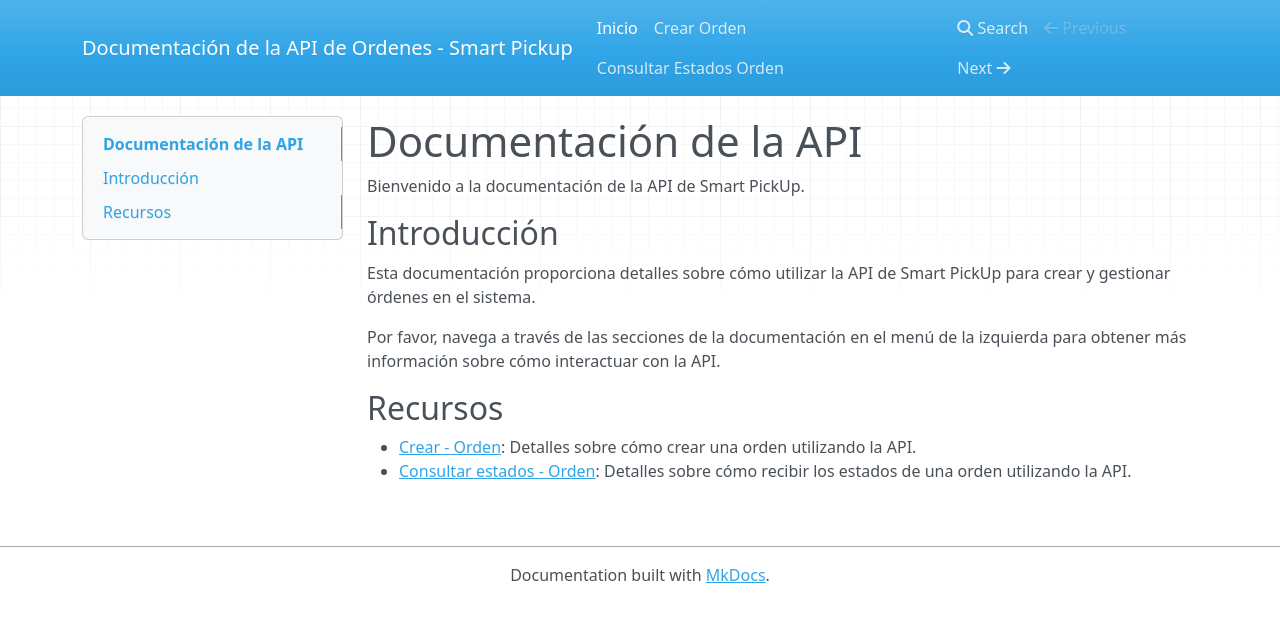
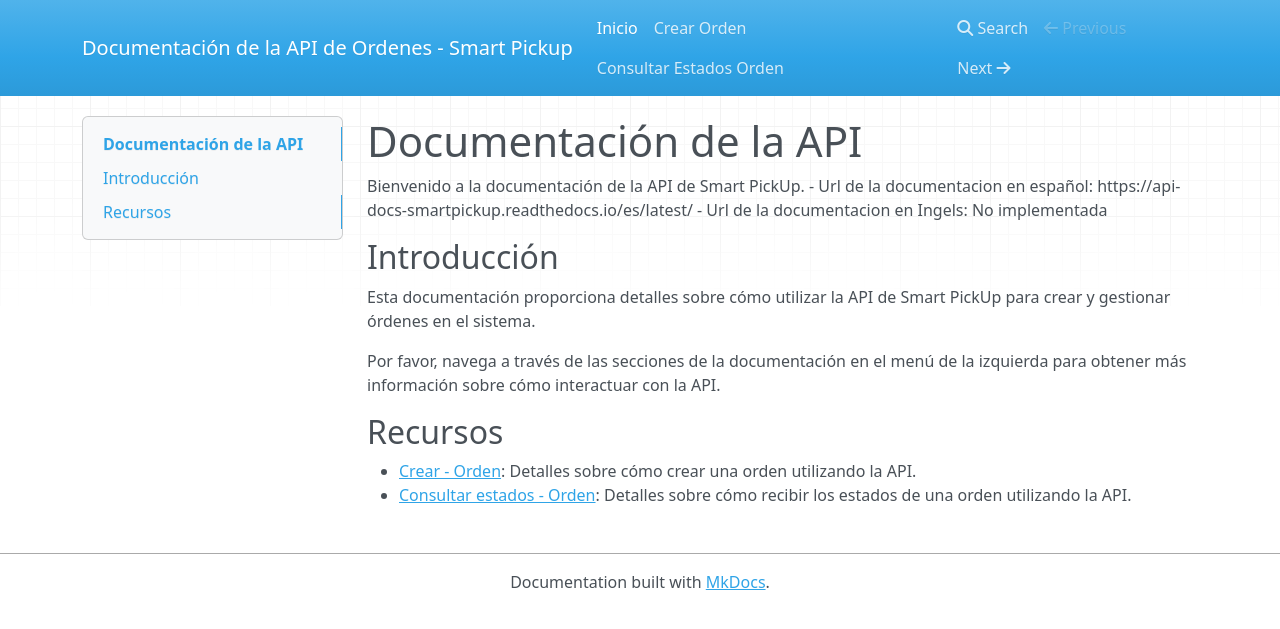
Before and after one commit to andresgmg/docs-smartpickup, an MkDocs documentation site: the page built from docs/index.md, in a window 1280 px wide. Shown: the top 629 px of the page. Built offline with MkDocs 1.6.1, drawn with Linux system fonts in a browser that asks for light colours; nearby versions of some CDN libraries.

Commit message:
url de la docu al index

```diff
--- a/docs/index.md
+++ b/docs/index.md
@@ -1,6 +1,8 @@
 # Documentación de la API
 
 Bienvenido a la documentación de la API de Smart PickUp.
+- Url de la documentacion en español: https://api-docs-smartpickup.readthedocs.io/es/latest/
+- Url de la documentacion en Ingels: No implementada
 
 ## Introducción
 
```
